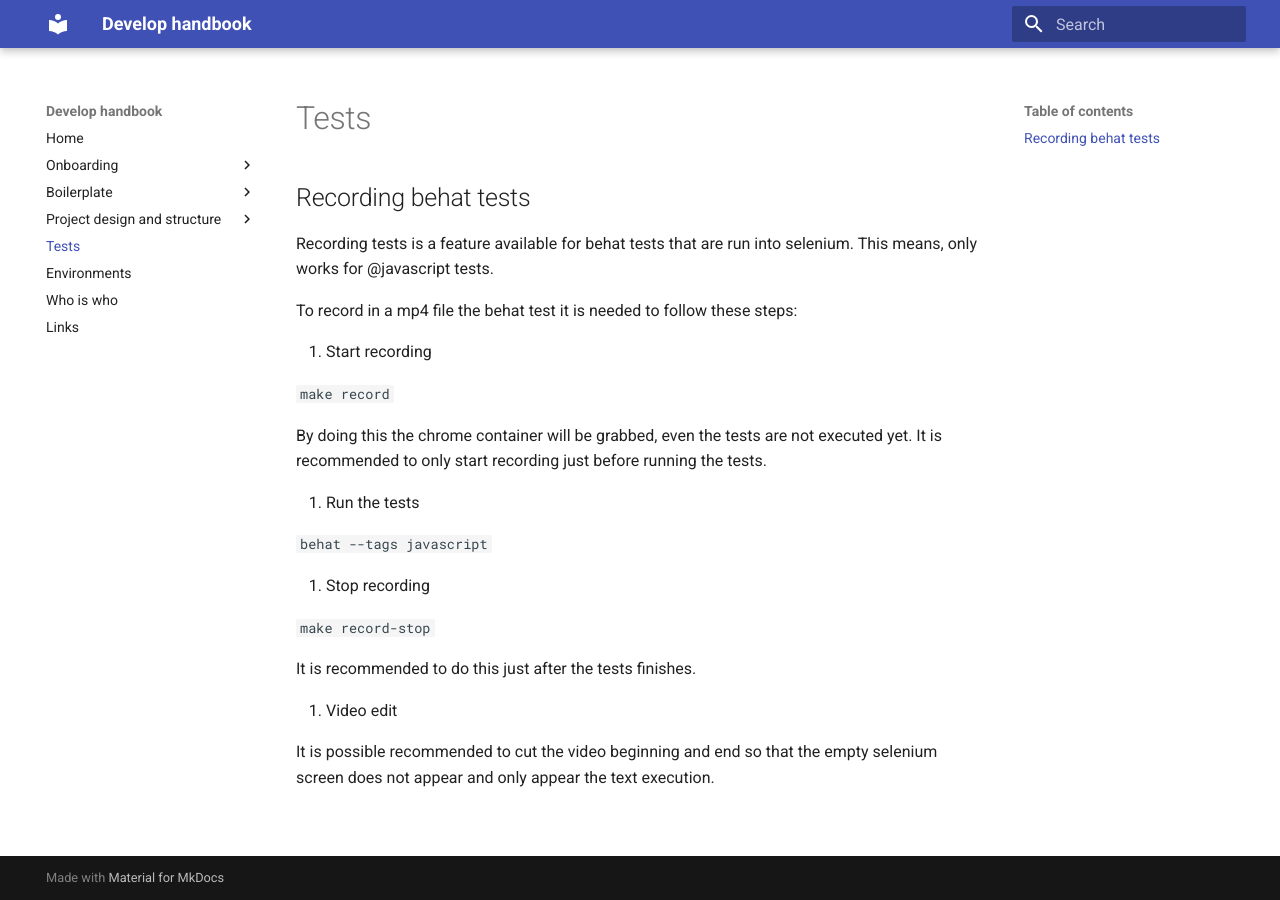
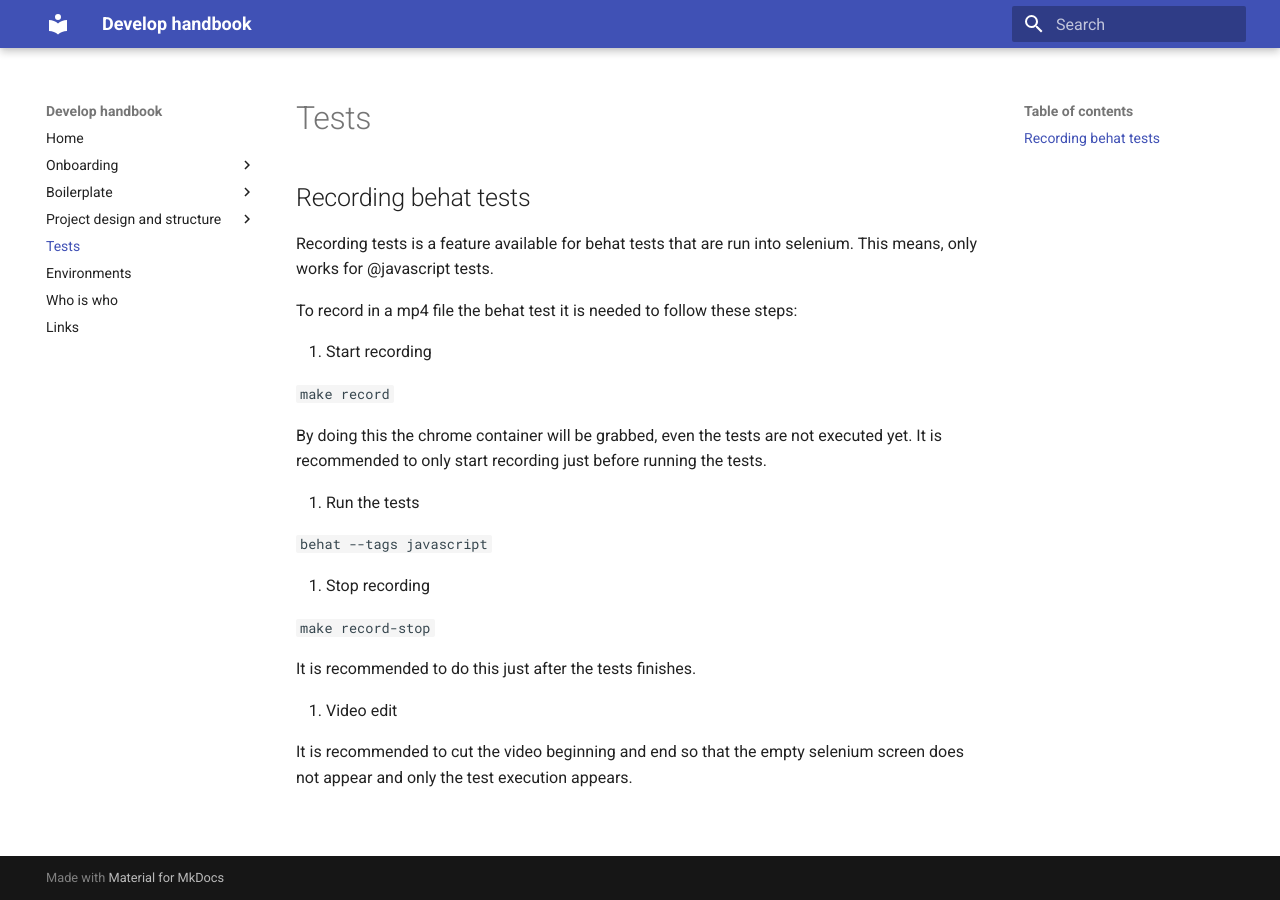
Before and after one commit to Metadrop/drupal-boilerplate, an MkDocs documentation site: the page built from docs/docs/tests.md, in a window 1280 px wide. Built offline with MkDocs 1.6.1 and Material for MkDocs 9.7.7, drawn with Linux system fonts in a browser that asks for light colours.

Commit message:
Fix gramatical error in the documentation

```diff
--- a/docs/docs/tests.md
+++ b/docs/docs/tests.md
@@ -29,5 +29,4 @@ It is recommended to do this just after the tests finishes.
 
 4. Video edit
 
-It is possible recommended to cut the video beginning and end so that the empty selenium screen does not appear and only appear
-the text execution.
+It is recommended to cut the video beginning and end so that the empty selenium screen does not appear and only the test execution appears.
```
